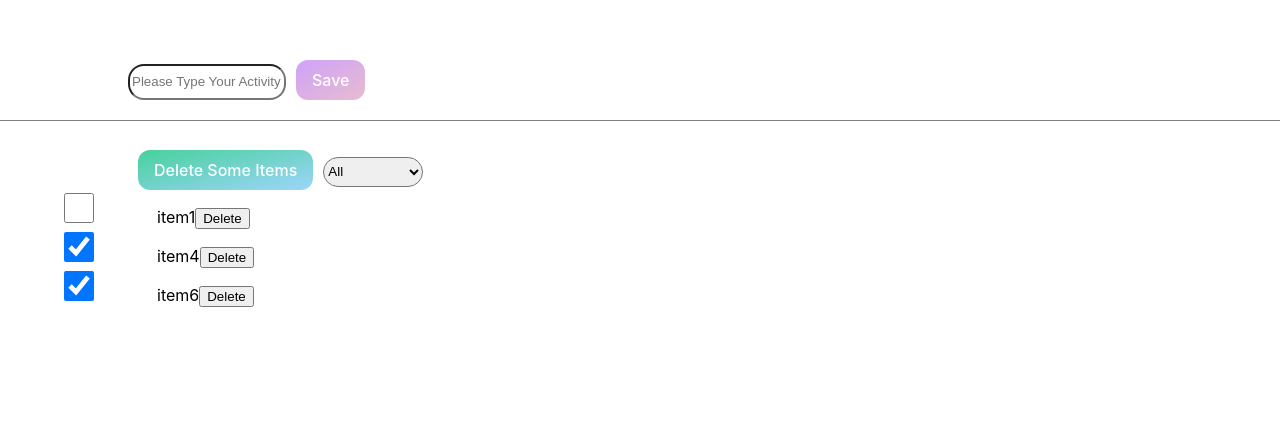
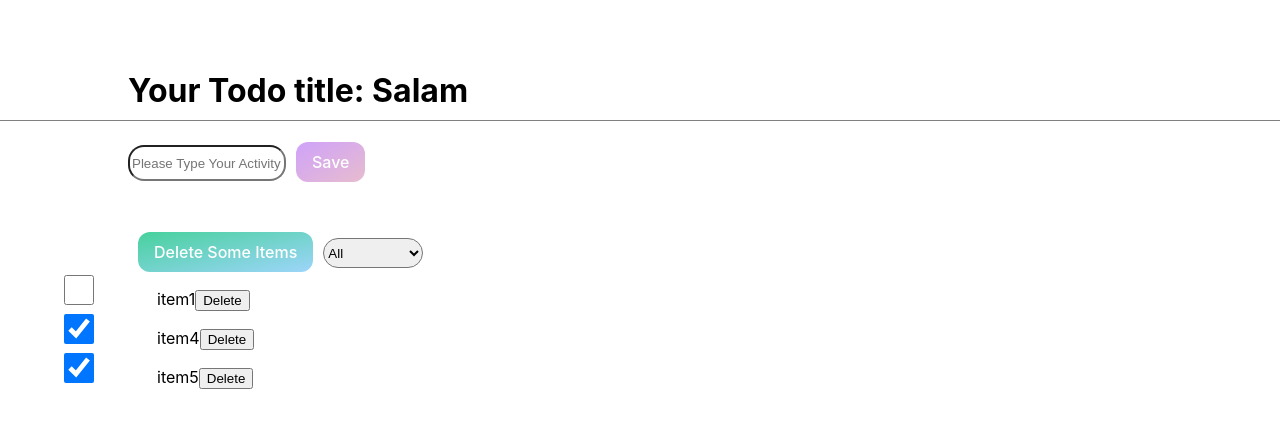
Before and after one commit to Monireh70/todo-react1, a React (Create React App) app: page / in a window 1280 px wide. Shown: the top 428 px of the page. Built offline with nearby package versions, Linux system fonts and the light colour scheme.

Commit message:
change in jsx

```diff
--- a/public/index.html
+++ b/public/index.html
@@ -24,7 +24,7 @@
       work correctly both with client-side routing and a non-root public URL.
       Learn how to configure a non-root public URL by running `npm run build`.
     -->
-    <title>React App</title>
+    <title>My Todo React App</title>
   </head>
   <body>
     <noscript>You need to enable JavaScript to run this app.</noscript>
--- a/src/App.js
+++ b/src/App.jsx
@@ -1,6 +1,6 @@
-import Todo from "./components/Todo.js";
-import TodoInput from "./components/TodoInput.js";
-import Actions from "./components/Actions.js";
+import Todo from "./components/Todo.jsx";
+import TodoInput from "./components/TodoInput.jsx";
+import Actions from "./components/Actions.jsx";
 import "./App.css";
 
 const todos = [
@@ -13,7 +13,7 @@ const todos = [
     status: true,
   },
   {
-    title: "item6",
+    title: "item5",
     status: true,
   },
 ];
@@ -28,7 +28,7 @@ export function App() {
       </div>
       <div className="list">
         {todos.map((item) => {
-          return (<Todo title={item.title} status={item.status} />);
+          return <Todo title={item.title} status={item.status} />;
         })}
       </div>
     </div>
--- a/src/components/TodoInput.js
+++ /dev/null
@@ -1,12 +0,0 @@
-export default function TodoInput() {
-  return (
-    <div>
-      <input
-        id="todo-txt"
-        type="text"
-        placeholder="Please Type Your Activity"
-      />
-      <button id="save-btn">Save</button>
-    </div>
-  );
-}
--- /dev/null
+++ b/src/components/TodoInput.jsx
@@ -0,0 +1,28 @@
+function OnAddItem(){
+  console.log("clicked")
+}
+
+
+let word= "";
+
+
+
+
+export default function TodoInput() {
+  return (
+    <div >
+      <h1> Your Todo title: Salam</h1>
+      <input onKeyDown={(e) =>
+      {
+        let char= e.key ;
+  word = word + char ;
+  console.log(word)
+      }}
+        id="todo-txt"
+        type="text"
+        placeholder="Please Type Your Activity"
+      />
+      <button onClick={OnAddItem} id="save-btn">Save</button>
+    </div>
+  );
+}
```
Also changed, not shown: public/logo192.png (deleted), public/logo512.png (deleted), src/components/Actions.jsx (renamed from src/components/Actions.js), src/components/Todo.jsx (renamed from src/components/Todo.js).
